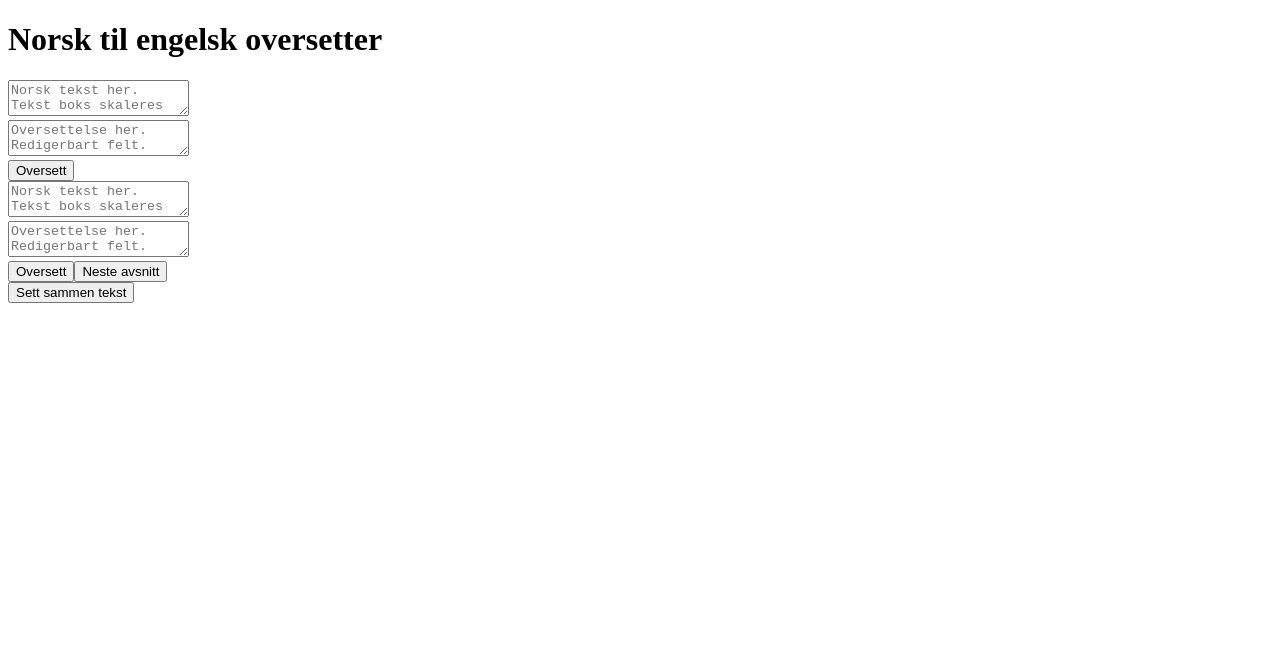
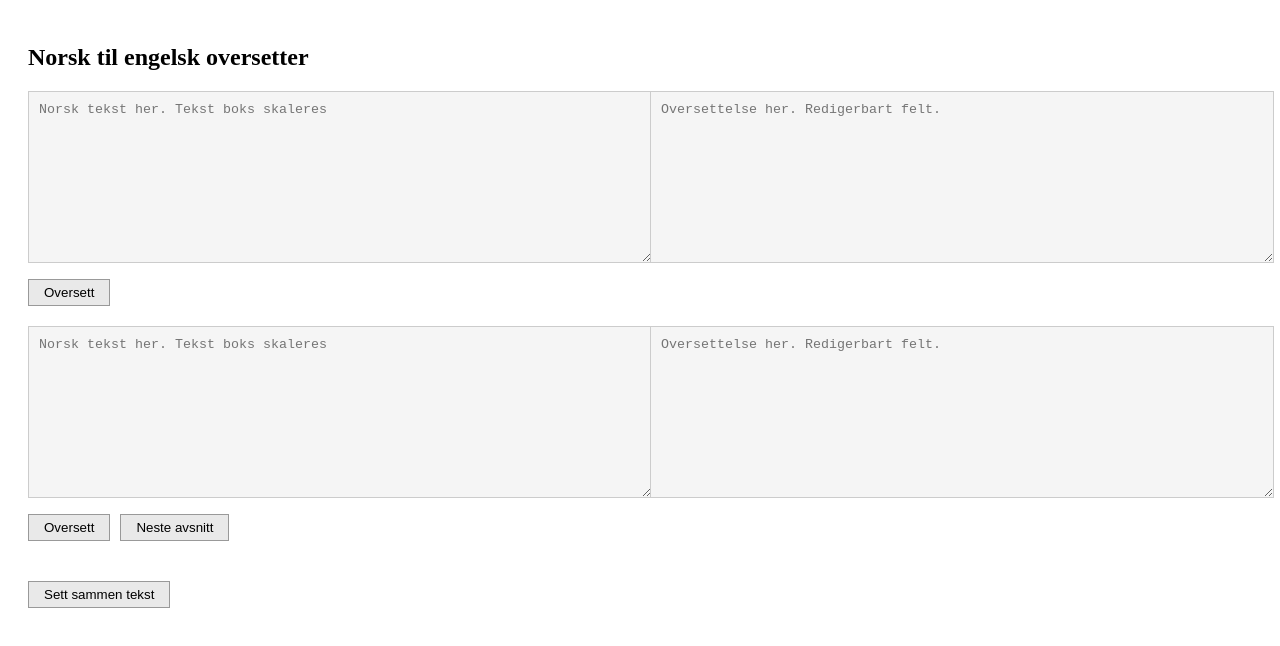
Before and after one commit to CICEROsandbox/oversetter2, a Next.js app: page / in a window 1280 px wide. Both pictures are taken after a click on the button "Neste avsnitt". Shown: the top 646 px of the page. Built offline with nearby package versions, Linux system fonts and the light colour scheme.

Commit message:
Update page.jsx

```diff
--- a/app/page.jsx
+++ b/app/page.jsx
@@ -8,6 +8,7 @@ export default function Home() {
 
   const handleTranslate = async (index) => {
     try {
+      console.log('Starting translation...'); // Debug log
       const updatedParagraphs = [...paragraphs];
       updatedParagraphs[index].isTranslating = true;
       setParagraphs(updatedParagraphs);
@@ -18,7 +19,9 @@ export default function Home() {
         body: JSON.stringify({ text: paragraphs[index].norwegian })
       });
 
+      console.log('Response status:', response.status); // Debug log
       const data = await response.json();
+      console.log('Response data:', data); // Debug log
 
       if (!response.ok) {
         throw new Error(data.error || 'Translation failed');
@@ -63,18 +66,25 @@ export default function Home() {
   };
 
   return (
-    <div className="p-5">
-      <h1 className="text-2xl mb-5 font-serif">
+    <div className="p-5" style={{ padding: '20px' }}>
+      <h1 className="text-2xl mb-5 font-serif" style={{ fontSize: '24px', marginBottom: '20px', fontFamily: 'serif' }}>
         Norsk til engelsk oversetter
       </h1>
 
       {paragraphs.map((paragraph, index) => (
-        <div key={index} className="mb-5">
-          <div className="flex gap-5 mb-3">
+        <div key={index} className="mb-5" style={{ marginBottom: '20px' }}>
+          <div className="flex gap-5 mb-3" style={{ display: 'flex', gap: '20px', marginBottom: '10px' }}>
             {/* Norwegian textarea */}
-            <div className="w-1/2">
+            <div className="w-1/2" style={{ width: '50%' }}>
               <textarea
                 className="w-full h-40 border border-gray-300 p-3 bg-gray-50"
+                style={{
+                  width: '100%',
+                  height: '150px',
+                  border: '1px solid #ccc',
+                  padding: '10px',
+                  backgroundColor: '#f5f5f5'
+                }}
                 placeholder="Norsk tekst her. Tekst boks skaleres"
                 value={paragraph.norwegian}
                 onChange={(e) => {
@@ -86,9 +96,16 @@ export default function Home() {
             </div>
 
             {/* English textarea and analysis */}
-            <div className="w-1/2">
+            <div className="w-1/2" style={{ width: '50%' }}>
               <textarea
                 className="w-full h-40 border border-gray-300 p-3 bg-gray-50"
+                style={{
+                  width: '100%',
+                  height: '150px',
+                  border: '1px solid #ccc',
+                  padding: '10px',
+                  backgroundColor: '#f5f5f5'
+                }}
                 placeholder="Oversettelse her. Redigerbart felt."
                 value={paragraph.english}
                 onChange={(e) => {
@@ -99,32 +116,40 @@ export default function Home() {
               />
 
               {paragraph.analysis && (
-                <details className="analysis-section mt-2 border rounded-lg">
-                  <summary className="p-3 bg-gray-50 font-medium cursor-pointer hover:bg-gray-100">
+                <details
+                  className="mt-2 border rounded-lg"
+                  style={{ marginTop: '8px', border: '1px solid #ccc', borderRadius: '8px' }}
+                >
+                  <summary
+                    className="p-3 bg-gray-50 cursor-pointer hover:bg-gray-100"
+                    style={{
+                      padding: '12px',
+                      backgroundColor: '#f5f5f5',
+                      cursor: 'pointer'
+                    }}
+                  >
                     Show Analysis
                   </summary>
-                  <div className="p-4">
-                    {/* Strengths Section */}
-                    <div className="mb-4">
-                      <h3 className="text-gray-700 font-semibold mb-2">Strengths</h3>
-                      <div className="space-y-2">
+                  <div className="p-4" style={{ padding: '16px' }}>
+                    <div className="mb-4" style={{ marginBottom: '16px' }}>
+                      <h3 style={{ fontWeight: '600', marginBottom: '8px' }}>Strengths</h3>
+                      <div>
                         {paragraph.analysis
                           .split('Strengths:')[1]
                           ?.split('Areas for improvement:')[0]
                           ?.split('-')
                           .filter(line => line.trim())
                           .map((strength, i) => (
-                            <div key={i} className="text-gray-600 ml-2">
+                            <div key={i} style={{ marginLeft: '8px', color: '#4B5563' }}>
                               • {strength.trim()}
                             </div>
                           ))}
                       </div>
                     </div>
 
-                    {/* Improvement Section */}
                     <div>
-                      <h3 className="text-gray-700 font-semibold mb-2">Areas for improvement</h3>
-                      <div className="space-y-4">
+                      <h3 style={{ fontWeight: '600', marginBottom: '8px' }}>Areas for improvement</h3>
+                      <div>
                         {paragraph.analysis
                           .split('Areas for improvement:')[1]
                           ?.split(/Issue:|Suggestion:/)
@@ -138,11 +163,11 @@ export default function Home() {
                             return acc;
                           }, [])
                           .map((item, i) => (
-                            <div key={i} className="mb-4">
-                              <div className="text-red-600 font-semibold">Issue:</div>
-                              <div className="ml-4 mb-2">{item.issue}</div>
-                              <div className="text-green-600 font-semibold">Suggestion:</div>
-                              <div className="ml-4">{item.suggestion}</div>
+                            <div key={i} style={{ marginBottom: '16px' }}>
+                              <div style={{ color: '#DC2626', fontWeight: '600' }}>Issue:</div>
+                              <div style={{ marginLeft: '16px', marginBottom: '8px' }}>{item.issue}</div>
+                              <div style={{ color: '#059669', fontWeight: '600' }}>Suggestion:</div>
+                              <div style={{ marginLeft: '16px' }}>{item.suggestion}</div>
                             </div>
                           ))}
                       </div>
@@ -153,11 +178,15 @@ export default function Home() {
             </div>
           </div>
 
-          <div className="mt-3">
+          <div className="mt-3" style={{ marginTop: '12px' }}>
             <button
-              className={`mr-3 px-4 py-1.5 border border-gray-400 ${
-                paragraph.isTranslating ? 'bg-gray-300 cursor-not-allowed' : 'bg-gray-100 cursor-pointer hover:bg-gray-200'
-              }`}
+              style={{
+                marginRight: '10px',
+                padding: '5px 15px',
+                backgroundColor: paragraph.isTranslating ? '#cccccc' : '#e9e9e9',
+                border: '1px solid #999',
+                cursor: paragraph.isTranslating ? 'not-allowed' : 'pointer'
+              }}
               onClick={() => handleTranslate(index)}
               disabled={paragraph.isTranslating}
             >
@@ -165,7 +194,12 @@ export default function Home() {
             </button>
             {index === paragraphs.length - 1 && (
               <button
-                className="px-4 py-1.5 bg-gray-100 border border-gray-400 cursor-pointer hover:bg-gray-200"
+                style={{
+                  padding: '5px 15px',
+                  backgroundColor: '#e9e9e9',
+                  border: '1px solid #999',
+                  cursor: 'pointer'
+                }}
                 onClick={() => setParagraphs([...paragraphs, { norwegian: '', english: '', analysis: '', isTranslating: false }])}
               >
                 Neste avsnitt
@@ -177,7 +211,13 @@ export default function Home() {
 
       {paragraphs.length > 1 && (
         <button
-          className="mt-5 px-4 py-1.5 bg-gray-100 border border-gray-400 cursor-pointer hover:bg-gray-200"
+          style={{
+            marginTop: '20px',
+            padding: '5px 15px',
+            backgroundColor: '#e9e9e9',
+            border: '1px solid #999',
+            cursor: 'pointer'
+          }}
           onClick={handleDownload}
         >
           Sett sammen tekst
```
